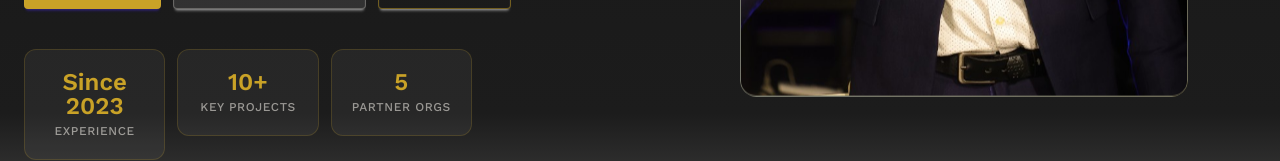
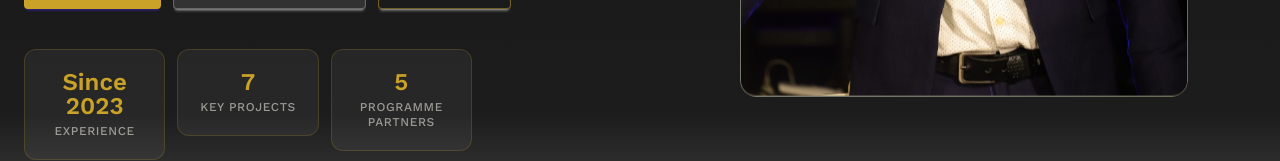
Before and after one commit to Emmanuel-Okpiaifo/Portifolio-website, a React (Vite) app: page / in a window 1280 px wide. Shown: the part 646-807 px from the top of the page. Built offline with nearby package versions, Linux system fonts and the light colour scheme; no server answers; the database is empty.

Commit message:
update section headings

```diff
--- a/src/components/contact/Form.jsx
+++ b/src/components/contact/Form.jsx
@@ -36,7 +36,7 @@ const Form = () => {
   return (
     <div className="w-full min-w-0 max-w-full">
       <p className="text-stone-600 text-sm sm:text-base leading-relaxed break-words">
-        Fill out the form below — it will open your email app with a message addressed to{" "}
+        Fill out the form below. It will open your email app with a message addressed to{" "}
         <a href={`mailto:${recipient}`} className="text-edo-gold font-medium hover:underline break-all">
           {recipient}
         </a>
--- a/src/data/profile.js
+++ b/src/data/profile.js
@@ -29,8 +29,8 @@ export const profile = {
 
   stats: [
     { id: 1, title: "Experience", description: "Since 2023" },
-    { id: 2, title: "Key Projects", description: "10+" },
-    { id: 3, title: "Partner Orgs", description: "5" },
+    { id: 2, title: "Key Projects", description: "7" },
+    { id: 3, title: "Programme Partners", description: "5" },
   ],
 
   about: {
@@ -71,12 +71,12 @@ export const profile = {
       {
         id: 1,
         title: "Web Platform Development",
-        description: "I design, build, and deploy production React platforms — CMS, payment gateways (Flutterwave), AI chatbot integrations, and analytics — for SMEs and program initiatives.",
+        description: "I design, build, and deploy production React platforms with CMS, payment gateways (Flutterwave), AI chatbot integrations and analytics, for SMEs and programme initiatives.",
       },
       {
         id: 2,
         title: "Digital Platform & CMS Management",
-        description: "I manage multi-site WordPress (Elementor) ecosystems and LMS platforms — maintaining 98%+ uptime, security updates, SEO, and brand consistency across corporate properties.",
+        description: "I manage multi-site WordPress (Elementor) ecosystems and LMS platforms, maintaining 98%+ uptime, security updates, SEO, and brand consistency across corporate properties.",
       },
       {
         id: 3,
@@ -125,7 +125,7 @@ export const profile = {
 
   experience: {
     sectionTitle: "Work Experience",
-    sectionSubtitle: "Tech, people operations, and brand work.",
+    sectionSubtitle: "Where I've built, shipped, and maintained production web platforms.",
     items: [
       {
         id: 1,
@@ -211,7 +211,7 @@ export const profile = {
 
   partners: {
     sectionEyebrow: "NerdzFactory",
-    sectionTitle: "Programmes I've built for at NerdzFactory",
+    sectionTitle: "Programme partners I've built for at NerdzFactory",
     organizations: [
       "Google DeepMind",
       "Raspberry Pi Foundation",
@@ -234,7 +234,7 @@ export const profile = {
         title: "BizGrowth Africa",
         story: {
           problem: "African SMEs needed a single place to find business opportunities.",
-          built: "A React platform — CMS (admin.bizgrowthafrica.com), Flutterwave payments, Scaleup Grant page, AI chatbot, and a News site with GA tracking.",
+          built: "A React platform: CMS (admin.bizgrowthafrica.com), Flutterwave payments, Scaleup Grant page, AI chatbot, and a News site with GA tracking.",
           result: "The platform currently supports 20+ daily content uploads and 98%+ uptime.",
         },
         link: "https://bizgrowthafrica.com",
@@ -263,7 +263,7 @@ export const profile = {
         imageKey: "ddmLagos2026",
         category: "WordPress",
         title: "DDM Program Website",
-        description: "Developed the 2026 Design and Digital Marketing School Lagos website (GIZ & LSETF partnership)—responsive layouts, curriculum, application process, and live cohort updates.",
+        description: "Developed the 2026 Design and Digital Marketing School Lagos website (GIZ & LSETF partnership): responsive layouts, curriculum, application process, and live cohort updates.",
         link: "https://designu.io/design-and-digital-marketing-school-lagos-2026/",
         preview: { from: "#1c1917", to: "#44403c", host: "designu.io" },
       },
```
